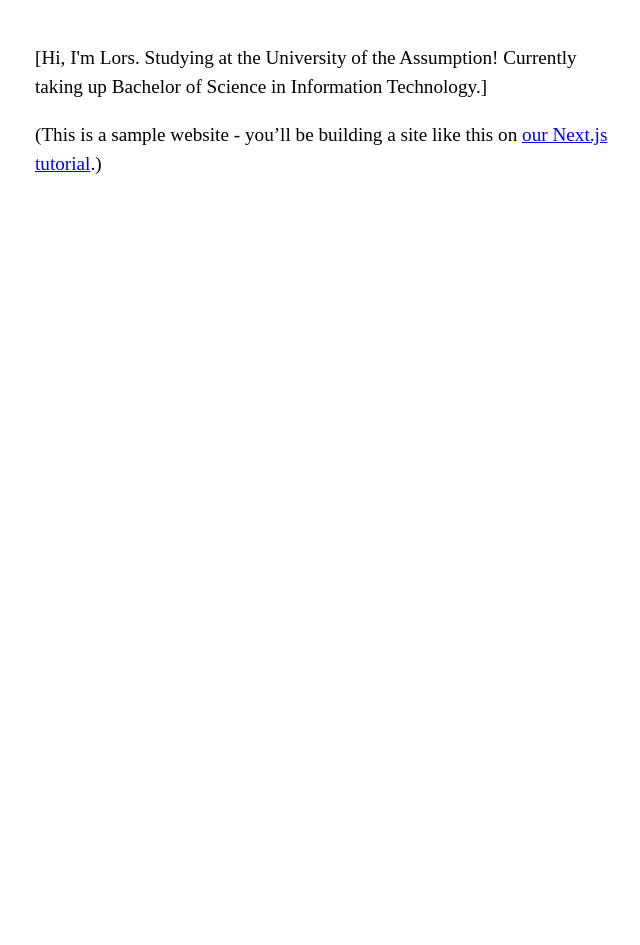
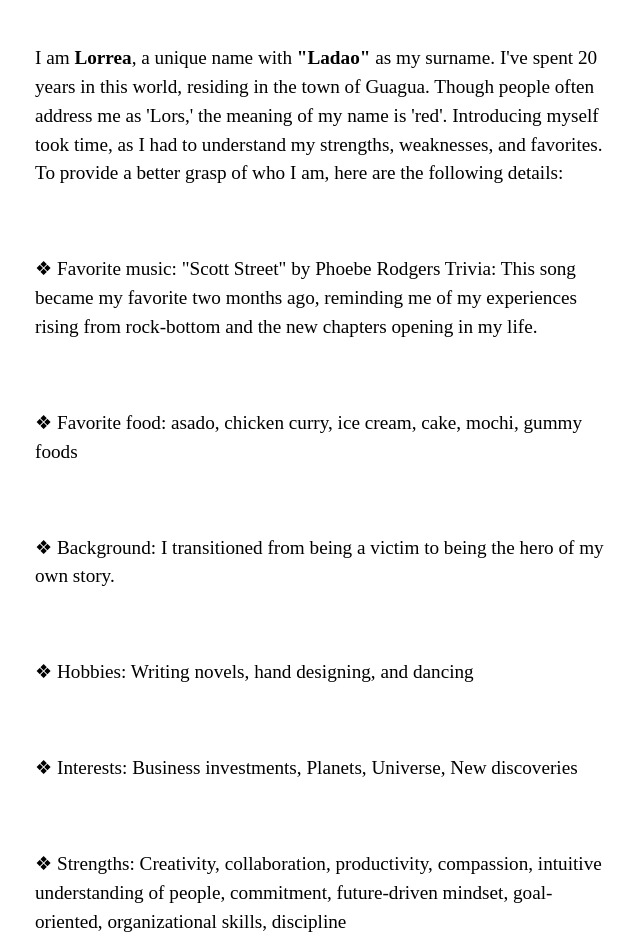
Before and after one commit to LorreaLadao/prelimexam, a Next.js app: page / in a window 1280 px wide. Shown: the part 247-1192 px from the top of the page, without its empty margins (317-957 px from the left). Before the commit the page ends 800 px from the top, so only its background shows below. Built offline with nearby package versions, Linux system fonts and the light colour scheme.

Commit message:
Second Commit

```diff
--- a/pages/index.js
+++ b/pages/index.js
@@ -9,11 +9,52 @@
         <title>{siteTitle}</title>
       </Head>
       <section className={utilStyles.headingMd}>
-        <p>[Hi, I'm Lors. Studying at the University of the Assumption! Currently taking up Bachelor of Science in Information Technology.]</p>
-        <p>
+        <p> I am <b>Lorrea</b>, a unique name with <b>"Ladao"</b> as my surname. I've spent 20
+              years in this world, residing in the town of Guagua. Though people often address
+              me as 'Lors,' the meaning of my name is 'red'. Introducing myself took time, as I
+              had to understand my strengths, weaknesses, and favorites. To provide a better
+              grasp of who I am, here are the following details:
+              <></>
+          </p>
+              <br></br>
+              <p>
+              ❖ Favorite music: "Scott Street" by Phoebe Rodgers
+              Trivia: This song became my favorite two months ago, reminding me
+              of my experiences rising from rock-bottom and the new chapters
+              opening in my life.
+              </p>
+              <br></br>
+              <p>
+              ❖ Favorite food: asado, chicken curry, ice cream, cake, mochi, gummy
+              foods
+              </p>
+              <br></br>
+              <p>
+              ❖ Background: I transitioned from being a victim to being the hero of my
+              own story.
+              </p>
+              <br></br>
+              <p>
+              ❖ Hobbies: Writing novels, hand designing, and dancing
+              </p>
+              <br></br>
+              <p>
+              ❖ Interests: Business investments, Planets, Universe, New discoveries
+              </p>
+              <br></br>
+              <p>
+              ❖ Strengths: Creativity, collaboration, productivity, compassion, intuitive
+              understanding of people, commitment, future-driven mindset, goal-
+              oriented, organizational skills, discipline
+              </p>
+              <br></br>
+              <p>
+              ❖ Weaknesses: Communication skills, public speaking, time
+              management</p>
+              <br></br>
           (This is a sample website - you’ll be building a site like this on{' '}
           <a href="https://nextjs.org/learn">our Next.js tutorial</a>.)
-        </p>
+
       </section>
     </Layout>
   );
```
Also changed, not shown: 1 other file (tests, documents, lock files or other folders).
